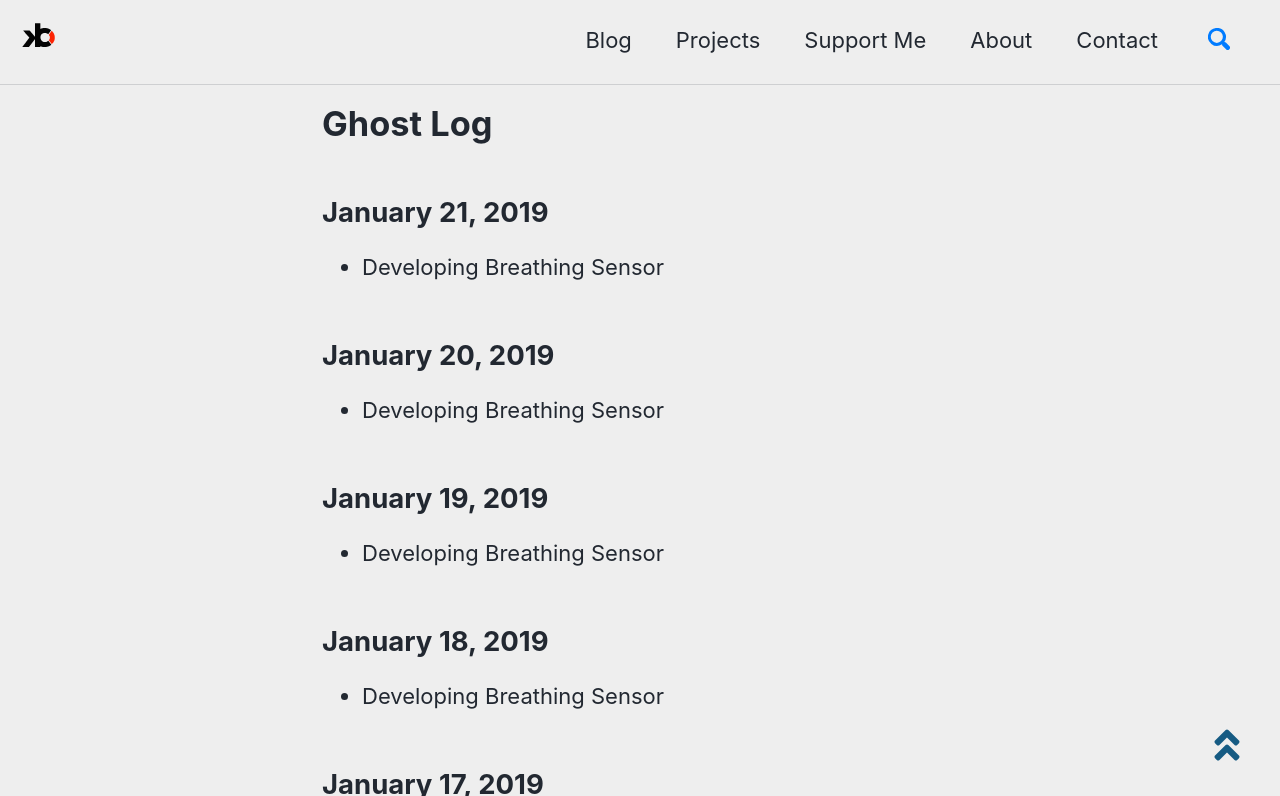
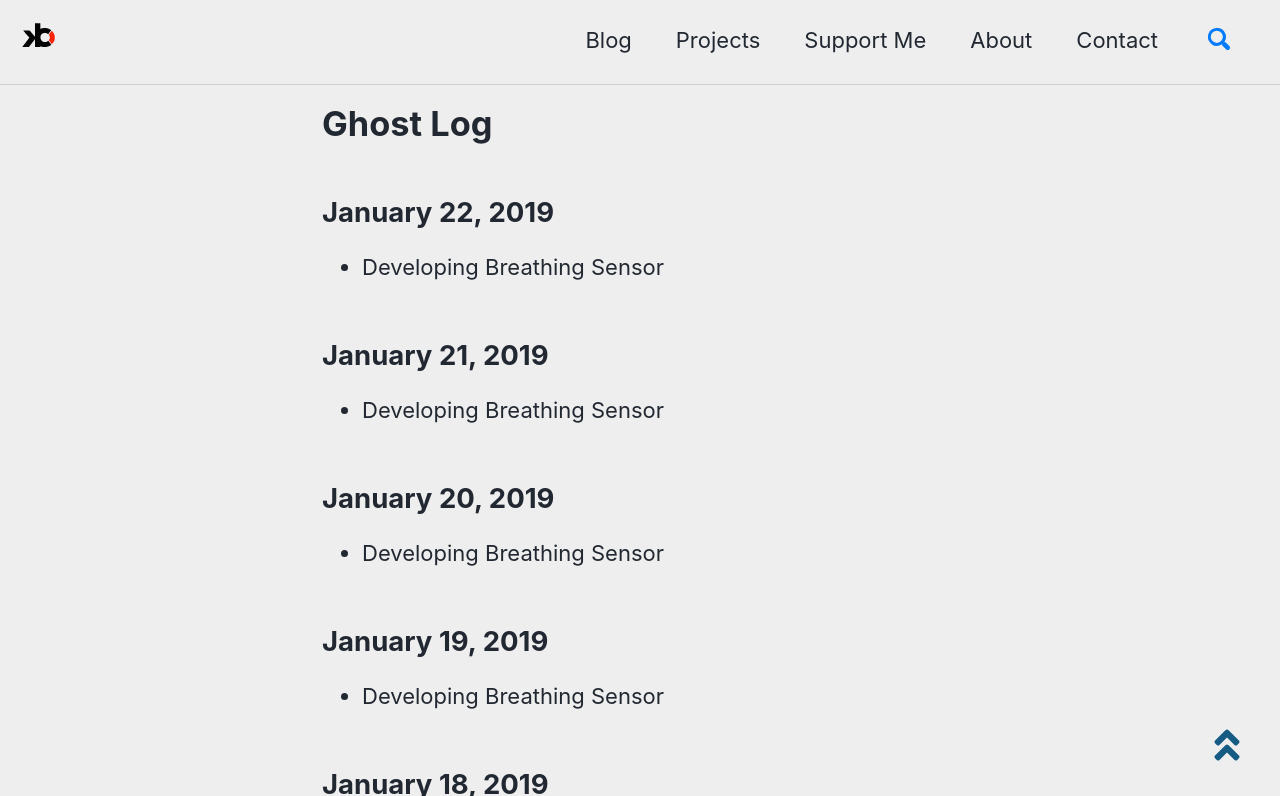
Before and after one commit to kulbhushanchand/kulbhushanchand.github.io-v2, a Jekyll site: the page built from _pages/main/log.md, in a window 1280 px wide and 900 px high, cut to the strip 104-900 px from the top of the window. Built offline with Jekyll 4.4.1, drawn with Linux system fonts in a browser that asks for light colours; cached includes are drawn as plain includes; comment, search, counter and statistics services are not loaded; a style sheet for code colours, icons or effects is not loaded.

Commit message:
Update log.md

```diff
--- a/_pages/main/log.md
+++ b/_pages/main/log.md
@@ -16,6 +16,9 @@ toc: false
 
 
 {% assign dateFormat = '%B %d, %Y' %}
+
+## {{ "2019-01-22" | date: dateFormat }}
+- Developing Breathing Sensor
 
 ## {{ "2019-01-21" | date: dateFormat }}
 - Developing Breathing Sensor
```
